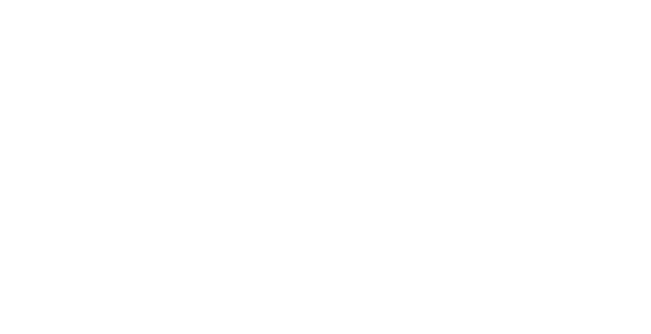
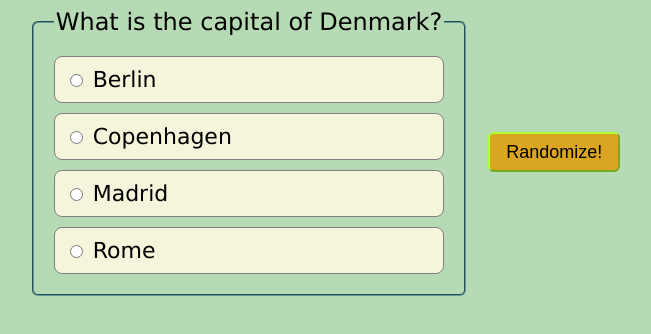
Before and after one commit to andrpavl/Quiz-game-HYF-, a plain HTML site: page index.html in a window 1280 px wide. Shown: the whole page, without its empty margins (315-966 px from the left). Drawn offline with Linux system fonts and the light colour scheme.

Commit message:
homework added

```diff
--- a/index.html
+++ b/index.html
@@ -9,6 +9,9 @@
 </head>
 
 <body>
+    <form class="quiz-form">
+
+    </form>
     <script src="./script.js"></script>
 </body>
 
--- a/script.js
+++ b/script.js
@@ -0,0 +1,78 @@
+const quizQuestion = {
+	id: 1,
+	question: "What is the capital of Denmark?",
+	options: [
+		{ text: "Berlin", isCorrect: false },
+		{ text: "Copenhagen", isCorrect: true },
+		{ text: "Madrid", isCorrect: false },
+		{ text: "Rome", isCorrect: false },
+	],
+	explanation: "Copenhagen is the capital of Denmark.",
+};
+
+const form = document.querySelector(".quiz-form");
+const arrayOfOptions = quizQuestion.options;
+
+// Function for creating of markup
+function renderOptions() {
+	form.innerHTML = `<fieldset>
+        <legend class="quiz-question">${quizQuestion.question}</legend>
+        ${arrayOfOptions
+					.map(
+						(option, index) => `<label class="answer-option">
+                <input type="radio" name="option" value="${option.text}" id="option${index}" data-correct="${option.isCorrect}">
+                ${option.text}
+            </label>`
+					)
+					.join("")}
+    </fieldset>`;
+
+	form.appendChild(randomizeBtn);
+
+	const answerOption = document.querySelectorAll(".answer-option");
+	answerOption.forEach((option) => {
+		option.addEventListener("click", defineCorrectAnswer);
+	});
+}
+
+// Adding button "Randomize!"
+const randomizeBtn = document.createElement("button");
+randomizeBtn.textContent = "Randomize!";
+randomizeBtn.type = "button";
+randomizeBtn.classList.add("randomize-btn");
+randomizeBtn.addEventListener("click", randomizeOptions);
+
+// Function of definning of correct answer
+function defineCorrectAnswer(event) {
+	const selectedInput = event.currentTarget.querySelector("input");
+	const isCorrect = selectedInput.dataset.correct === "true";
+
+	if (isCorrect) {
+		event.currentTarget.style.background = "green";
+		setTimeout(() => {
+			event.target.style.background = "beige";
+			form.reset();
+		}, 1500);
+	} else {
+		event.currentTarget.style.background = "red";
+		setTimeout(() => {
+			event.target.style.background = "beige";
+			form.reset();
+		}, 1500);
+	}
+}
+
+// Function for randomizing of options, by using of Fisher-Yates shuffle method
+function randomizeOptions() {
+	for (let i = arrayOfOptions.length - 1; i > 0; i--) {
+		const randomIndex = Math.floor(Math.random() * (i + 1));
+		[arrayOfOptions[i], arrayOfOptions[randomIndex]] = [
+			arrayOfOptions[randomIndex],
+			arrayOfOptions[i],
+		];
+	}
+
+	renderOptions();
+}
+
+renderOptions();
--- a/styles.css
+++ b/styles.css
@@ -0,0 +1,66 @@
+body {
+    background: rgb(182, 218, 180);
+    font-family: 'Lucida Sans', 'Lucida Sans Regular', 'Lucida Grande', 'Lucida Sans Unicode', Geneva, Verdana, sans-serif;
+}
+
+
+
+form {
+    display: flex;
+    justify-content: center;
+}
+
+
+fieldset {
+    border-radius: 6px;
+    border-color: cadetblue;
+    padding: 20px;
+    display: flex;
+    gap: 10px;
+    flex-direction: column;
+}
+
+.answer-option {
+    border: 1px solid grey;
+    font-size: 22px;
+    padding: 10px;
+    border-radius: 8px;
+    background-color: beige;
+    transition: transform 300ms ease-in;
+
+    cursor: pointer;
+}
+
+.answer-option:hover {
+    transform: scale(1.08);
+
+}
+
+.quiz-question {
+    font-size: 24px;
+}
+
+.randomize-btn {
+    cursor: pointer;
+    background: goldenrod;
+    height: 40px;
+    margin-top: auto;
+    margin-bottom: auto;
+    margin-left: 20px;
+
+    border-radius: 6px;
+    border-color: greenyellow;
+
+    font-size: 18px;
+    padding: 16px;
+
+    display: flex;
+    justify-content: center;
+    align-items: center;
+
+    transition: transform 500ms ease-in-out;
+}
+
+.randomize-btn:hover {
+    transform: rotate(180deg);
+}
```
